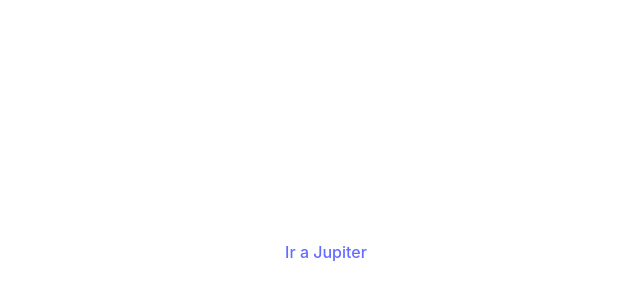
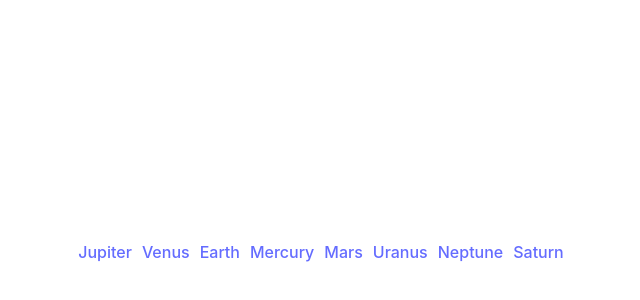
Before and after one commit to nsdonato/vamosacodearplanetas, a React (Vite) app: page / in a window 1280 px wide. Shown: the part 148-448 px from the top of the page, without its empty margins (314-954 px from the left). Built offline with nearby package versions, Linux system fonts and the light colour scheme.

Commit message:
navbar caserito

```diff
--- a/src/components/PlanetsApp.tsx
+++ b/src/components/PlanetsApp.tsx
@@ -4,9 +4,7 @@ import { Link } from 'wouter'
 export const PlanetsApp = () => {
   return (
     <>
-
-    <AppRouter/>
-
+     <AppRouter/>
     </>
   )
 }
--- a/src/index.css
+++ b/src/index.css
@@ -68,3 +68,15 @@ button:focus-visible {
     background-color: #f9f9f9;
   }
 }
+
+ul {
+  list-style-type: none;
+  margin: 0;
+  padding: 0;
+  overflow: hidden;
+}
+
+li {
+  margin-right: 10px;
+  float: left;
+}
--- a/src/routers/AppRouter.routing.tsx
+++ b/src/routers/AppRouter.routing.tsx
@@ -1,93 +1,97 @@
-import { Link, Route } from "wouter";
+import { Link, Route, Switch } from "wouter";
 
 export const AppRouter = () => (
   <>
-    <Route path="/">
-      <Link href="/planets/jupiter">
-        <a className="link">Ir a Jupiter</a>
-      </Link>
+    {/*TODO Hacer un componente navbar
+    NAVBAR CASERO */}
+
+    <ul>
+      <li>
+        <Link href="/planets/jupiter">
+          <a  className="link">
+            Jupiter
+          </a>
+        </Link>
+      </li>
+      <li>
+        <Link href="/planets/jupiter">
+          <a  className="link">
+            Venus
+          </a>
+        </Link>
+      </li>
+      <li>
+        <Link href="/planets/earth">
+          <a  className="link">
+            Earth
+          </a>
+        </Link>
+      </li>
+      <li>
+        <Link href="/planets/mercury">
+          <a  className="link">
+            Mercury
+          </a>
+        </Link>
+      </li>
+      <li>
+        <Link href="/planets/mars">
+          <a  className="link">
+            Mars
+          </a>
+        </Link>
+      </li>
+      <li>
+        <Link href="/planets/uranus">
+          <a  className="link">
+            Uranus
+          </a>
+        </Link>
+      </li>
+      <li>
+        <Link href="/planets/neptune">
+          <a  className="link">
+            Neptune
+          </a>
+        </Link>
+      </li>
+      <li>
+        <Link href="/planets/saturn">
+          <a  className="link">
+            Saturn
+          </a>
+        </Link>
+      </li>
+    </ul>
+
+
+    <Route path="/planets/jupiter">
+      <h1>Hola estas en Jupiter bienvenido</h1>
+    </Route>
+    <Route path="/planets/earth">
+      <h1>Hola estas en la tierra bienvenido</h1>
+
+    </Route>
+    <Route path="/planets/mercury">
+      <h1>Hola estas en Mercurio bienvenido</h1>
+
+    </Route>
+    <Route path="/planets/mars">
+      <h1>Lorem, ipsum dolor sit amet consectetur adipisicing elit. Ea, ipsam?</h1>
+
+    </Route>
+    <Route path="/planets/saturn">
+    <h1>Lorem, ipsum dolor sit amet consectetur adipisicing elit. Ea, ipsam?</h1>
+
+    </Route>
+    <Route path="/planets/uranus">
+    <h1>Lorem, ipsum dolor sit amet consectetur adipisicing elit. Ea, ipsam?</h1>
+
+    </Route>
+    <Route path="/planets/neptune">
+    <h1>Lorem, ipsum dolor sit amet consectetur adipisicing elit. Ea, ipsam?</h1>
+
     </Route>
     <Route path="/about">About Us</Route>
-    <Route path="/planets/:name">
-      {(params) => (
-        <>
-          <h1>Hola, estas en {params.name}!</h1>
-          <svg
-            xmlns="http://www.w3.org/2000/svg"
-            xmlnsXlink="http://www.w3.org/1999/xlink"
-            width="450"
-            height="450"
-          >
-            <defs>
-              <circle id="a" cx="225" cy="225" r="225" />
-              <circle id="c" cx="225" cy="225" r="225" />
-              <circle id="e" cx="225" cy="225" r="225" />
-              <circle id="g" cx="225" cy="225" r="225" />
-              <circle id="i" cx="225" cy="225" r="225" />
-            </defs>
-            <g fill="none" fill-rule="evenodd">
-              <circle
-                cx="225"
-                cy="225"
-                r="225"
-                fill="#497EFA"
-                fill-rule="nonzero"
-              />
-              <mask id="b" fill="#fff">
-                <use xlinkHref="#a" />
-              </mask>
-              <path
-                fill="#356CEE"
-                fill-rule="nonzero"
-                d="M317.177 262c6.628 0 12 5.373 12 12s-5.372 12-12 12h-73c-6.627 0-12-5.373-12-12s5.373-12 12-12h73zm-287 0c6.628 0 12 5.373 12 12s-5.372 12-12 12h-73c-6.627 0-12-5.373-12-12s5.373-12 12-12h73zm539 0c6.628 0 12 5.373 12 12s-5.372 12-12 12h-166c-6.627 0-12-5.373-12-12s5.373-12 12-12h166zm-334-96c6.628 0 12 5.373 12 12s-5.372 12-12 12h-78v.01c-6.395.262-11.5 5.53-11.5 11.99s5.105 11.728 11.5 11.99v.01h160c6.628 0 12 5.373 12 12s-5.372 12-12 12h-257c-6.627 0-12-5.373-12-12s5.373-12 12-12h49c6.628 0 12-5.373 12-12s-5.372-12-12-12h-30c-6.627 0-12-5.373-12-12s5.373-12 12-12h156zm168 36c0-6.627-5.372-12-12-12h-84c-6.627 0-12-5.373-12-12s5.373-12 12-12h156c6.628 0 12 5.373 12 12s-5.372 12-12 12h-24v.01c-6.395.262-11.5 5.53-11.5 11.99s5.105 11.728 11.5 11.99v.01h200c6.628 0 12 5.373 12 12s-5.372 12-12 12h-257c-6.627 0-12-5.373-12-12s5.373-12 12-12h9c6.628 0 12-5.373 12-12zm-388-36c6.628 0 12 5.373 12 12s-5.372 12-12 12h-156c-6.627 0-12-5.373-12-12s5.373-12 12-12h156zm662 0c6.628 0 12 5.373 12 12s-5.372 12-12 12h-156c-6.627 0-12-5.373-12-12s5.373-12 12-12h156z"
-                mask="url(#b)"
-              />
-              <mask id="d" fill="#fff">
-                <use xlinkHref="#c" />
-              </mask>
-              <path
-                fill="#356CEE"
-                fill-rule="nonzero"
-                d="M317.177 118c6.628 0 12 5.373 12 12s-5.372 12-12 12h-73c-6.627 0-12-5.373-12-12s5.373-12 12-12h73zm-287 0c6.628 0 12 5.373 12 12s-5.372 12-12 12h-73c-6.627 0-12-5.373-12-12s5.373-12 12-12h73zm539 0c6.628 0 12 5.373 12 12s-5.372 12-12 12h-166c-6.627 0-12-5.373-12-12s5.373-12 12-12h166zm-334-96c6.628 0 12 5.373 12 12s-5.372 12-12 12h-78v.01c-6.395.262-11.5 5.53-11.5 11.99s5.105 11.728 11.5 11.99V70h160c6.628 0 12 5.373 12 12s-5.372 12-12 12h-257c-6.627 0-12-5.373-12-12s5.373-12 12-12h49c6.628 0 12-5.373 12-12s-5.372-12-12-12h-30c-6.627 0-12-5.373-12-12s5.373-12 12-12h156zm168 36c0-6.627-5.372-12-12-12h-84c-6.627 0-12-5.373-12-12s5.373-12 12-12h156c6.628 0 12 5.373 12 12s-5.372 12-12 12h-24v.01c-6.395.262-11.5 5.53-11.5 11.99s5.105 11.728 11.5 11.99V70h200c6.628 0 12 5.373 12 12s-5.372 12-12 12h-257c-6.627 0-12-5.373-12-12s5.373-12 12-12h9c6.628 0 12-5.373 12-12zm-388-36c6.628 0 12 5.373 12 12s-5.372 12-12 12h-156c-6.627 0-12-5.373-12-12s5.373-12 12-12h156zm662 0c6.628 0 12 5.373 12 12s-5.372 12-12 12h-156c-6.627 0-12-5.373-12-12s5.373-12 12-12h156z"
-                mask="url(#d)"
-                opacity=".4"
-              />
-              <mask id="f" fill="#fff">
-                <use xlinkHref="#e" />
-              </mask>
-              <path
-                fill="#356CEE"
-                fill-rule="nonzero"
-                d="M317.177 430c6.628 0 12 5.373 12 12s-5.372 12-12 12h-73c-6.627 0-12-5.373-12-12s5.373-12 12-12h73zm-287 0c6.628 0 12 5.373 12 12s-5.372 12-12 12h-73c-6.627 0-12-5.373-12-12s5.373-12 12-12h73zm539 0c6.628 0 12 5.373 12 12s-5.372 12-12 12h-166c-6.627 0-12-5.373-12-12s5.373-12 12-12h166zm-334-96c6.628 0 12 5.373 12 12s-5.372 12-12 12h-78v.01c-6.395.262-11.5 5.53-11.5 11.99s5.105 11.728 11.5 11.99v.01h160c6.628 0 12 5.373 12 12s-5.372 12-12 12h-257c-6.627 0-12-5.373-12-12s5.373-12 12-12h49c6.628 0 12-5.373 12-12s-5.372-12-12-12h-30c-6.627 0-12-5.373-12-12s5.373-12 12-12h156zm168 36c0-6.627-5.372-12-12-12h-84c-6.627 0-12-5.373-12-12s5.373-12 12-12h156c6.628 0 12 5.373 12 12s-5.372 12-12 12h-24v.01c-6.395.262-11.5 5.53-11.5 11.99s5.105 11.728 11.5 11.99v.01h200c6.628 0 12 5.373 12 12s-5.372 12-12 12h-257c-6.627 0-12-5.373-12-12s5.373-12 12-12h9c6.628 0 12-5.373 12-12zm-388-36c6.628 0 12 5.373 12 12s-5.372 12-12 12h-156c-6.627 0-12-5.373-12-12s5.373-12 12-12h156zm662 0c6.628 0 12 5.373 12 12s-5.372 12-12 12h-156c-6.627 0-12-5.373-12-12s5.373-12 12-12h156z"
-                mask="url(#f)"
-                opacity=".4"
-              />
-              <mask id="h" fill="#fff">
-                <use xlinkHref="#g" />
-              </mask>
-              <path
-                fill="#2255CA"
-                fill-rule="nonzero"
-                d="M148.177 274c0-6.627-5.372-12-12-12h-19c-6.627 0-12-5.373-12-12s5.373-12 12-12h79c6.628 0 12 5.373 12 12s-5.372 12-12 12h-3v.01c-6.395.262-11.5 5.53-11.5 11.99s5.105 11.728 11.5 11.99v.01h3c6.628 0 12 5.373 12 12s-5.372 12-12 12h-61c-6.627 0-12-5.373-12-12s5.373-12 12-12h1c6.628 0 12-5.373 12-12z"
-                mask="url(#h)"
-              />
-              <mask id="j" fill="#fff">
-                <use xlinkHref="#i" />
-              </mask>
-              <path
-                fill="#000"
-                fill-rule="nonzero"
-                mask="url(#j)"
-                opacity=".078"
-                d="M225 11h215.354v428H225z"
-              />
-            </g>
-          </svg>
-          <Link href="/">
-            <a className="link">Volver</a>
-          </Link>
-        </>
-      )}
-    </Route>
   </>
 );
```
